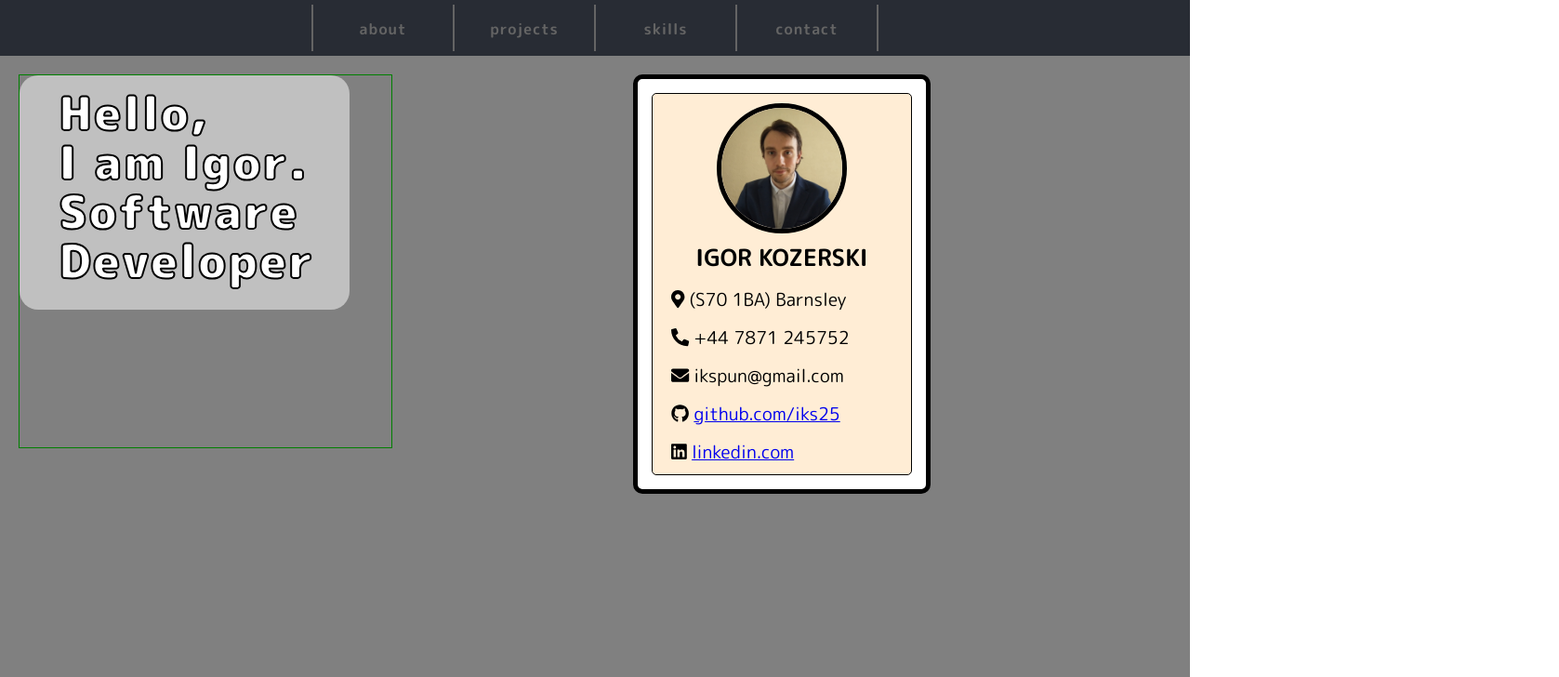
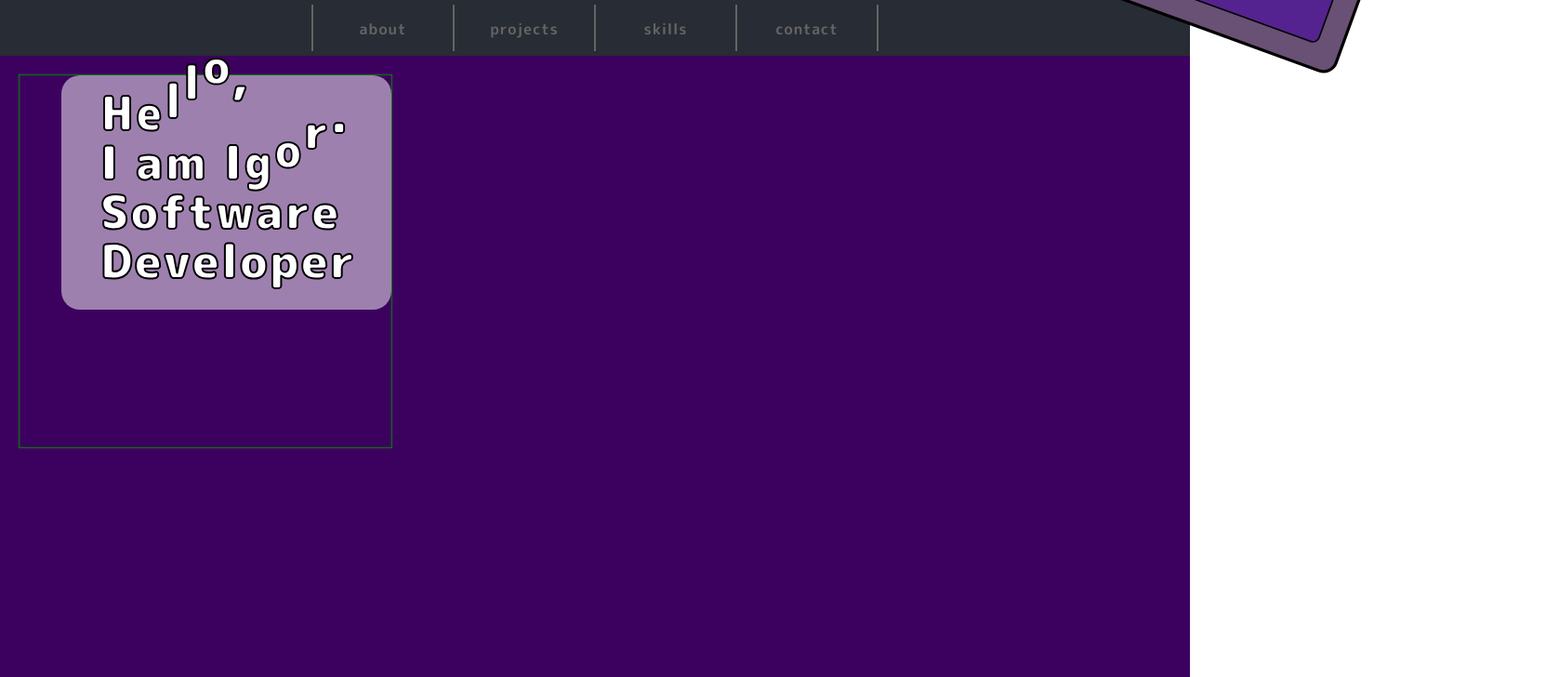
Before and after one commit to iks25/portfolio-website, a React (Create React App) app: page /about-me in a window 1280 px wide. Shown: the top 728 px of the page at 93% size, 1677 px wide, since content can reach past the window. Built offline with nearby package versions, Linux system fonts and the light colour scheme.

Commit message:
changing animation

```diff
--- a/src/App.js
+++ b/src/App.js
@@ -16,7 +16,7 @@ function App() {
   return (
     <div className="App">
       <NavBar lang={lang} />
-      <main style={{ backgroundColor: "grey" }}>
+      <main>
         <Switch>
           <Route path="/about-me" component={AboutMe} />
           <Route path="/skills" component={skills} />
--- a/src/components/BisnessCard/BisnessCard.js
+++ b/src/components/BisnessCard/BisnessCard.js
@@ -12,8 +12,10 @@ import { library } from "@fortawesome/fontawesome-svg-core";
 import myPicture from "./jasquere.png";
 import "./bisnessCard.css";
 
-import React from "react";
+import React, { useState } from "react";
 import { Link } from "react-router-dom";
+import { animated, useSpring, useTransition } from "react-spring";
+import { __SECRET_INTERNALS_DO_NOT_USE_OR_YOU_WILL_BE_FIRED } from "react-dom";
 
 const BisnessCard = (props) => {
   const phoneIcon = <FontAwesomeIcon icon={faPhoneAlt} />;
@@ -22,9 +24,24 @@ const BisnessCard = (props) => {
   const githubIcon = <FontAwesomeIcon icon={["fab", "github"]} />;
   const linkedinIcon = <FontAwesomeIcon icon={["fab", "linkedin"]} />;
 
+  const [loadinNumber, setLoadinNumber] = useState(0);
+
+  const enterSpringStyle = useSpring({
+    from: { transform: "scale(1.6) translate(400px, -400px) rotate(20deg)" },
+    to: [
+      { transform: "scale(0.9) translate(0, 0) rotate(20deg)" },
+      { transform: "scale(0.9) translate(0, 0) rotate(0)" },
+    ],
+    delay: 7000,
+  });
+
+  const getSpringStyle = () => {
+    if (loadinNumber == 0) return enterSpringStyle;
+  };
+
   return (
     <div className="bisnessCardContainer">
-      <div className="bisnessCardBorder">
+      <animated.div className="bisnessCardBorder" style={getSpringStyle()}>
         <div className="bisnessCard">
           <img src={myPicture} className="myPicture" alt="profilImage" />
           <div className="nameDiv">Igor Kozerski</div>
@@ -50,7 +67,7 @@ const BisnessCard = (props) => {
             </div>
           </div>
         </div>
-      </div>
+      </animated.div>
     </div>
   );
 };
--- a/src/components/BisnessCard/bisnessCard.css
+++ b/src/components/BisnessCard/bisnessCard.css
@@ -1,17 +1,31 @@
+:root {
+  --color1: rgb(23, 9, 36);
+  --color2: rgb(85, 35, 143);
+  --color3: rgb(104, 81, 117);
+  --color4: #9e80afff;
+}
+
 .bisnessCardContainer {
   font-size: 1.2em;
+  color: var(--color1);
+
+  font-weight: 600;
+}
+.bisnessCardContainer a {
+  color: var(--color1);
 }
 .bisnessCardBorder {
-  margin: 0 auto;
-  background-color: white;
+  margin: 0;
+  margin-left: 100px;
+  background-color: var(--color3);
   width: 280px;
   border-radius: 10px;
   padding: 15px;
-  border: 5px solid black;
+  border: 2px solid black;
 }
 .bisnessCard {
   margin: 0 auto;
-  background-color: rgb(255, 237, 213);
+  background-color: var(--color2);
 
   border-radius: 5px;
   padding: 10px 0;
@@ -20,7 +34,7 @@
 .myPicture {
   width: 130px;
   border-radius: 50%;
-  border: 5px solid black;
+  border: 5px solid var(--color4);
 }
 .nameDiv {
   text-transform: uppercase;
--- a/src/components/aboutMe/FancyLetter/FancyLetter.js
+++ b/src/components/aboutMe/FancyLetter/FancyLetter.js
@@ -4,8 +4,39 @@ import { useSpring, animated, interpolate, config } from "react-spring";
 import { withRouter } from "react-router-dom";
 import { version } from "react-dom";
 
-const FancyLetter = ({ letter = "", addClass = "" }) => {
+const FancyLetter = ({ letter = "", addClass = "", delay = 0 }) => {
   const [isHover, setIsHover] = useState(false);
+
+  const drawingAnimation = useSpring({
+    from: { transform: "translateY(-600px) scale(1, 1)" },
+    to: [
+      {
+        transform: "translateY(0) scale(0.9, 1.1)",
+        config: { duration: 1000 },
+      },
+      {
+        transform: "translateY(0) scale(1.2, 0.9)",
+        config: { duration: 100 },
+      },
+      {
+        transform: "translateY(-50px) scale(0.95, 1.05)",
+        config: { duration: 500 },
+      },
+      {
+        transform: "translateY(-50px) scale(1, 1)",
+        config: { duration: 100 },
+      },
+      {
+        transform: "translateY(0) scale(0.93, 1.03)",
+        config: { duration: 500 },
+      },
+      {
+        transform: "translateY(0) scale(1, 1)",
+        config: { duration: 500 },
+      },
+    ],
+    delay: delay,
+  });
 
   const transformSpring = useSpring({
     from: { transform: "scale(1, 1)", color: "white" },
@@ -27,7 +58,8 @@ const FancyLetter = ({ letter = "", addClass = "" }) => {
       onMouseOver={() => {
         setIsHover(true);
       }}
-      style={styleEfect()}
+      // style={styleEfect()}
+      style={drawingAnimation}
       onMouseLeave={() => {
         setTimeout(() => {
           if (isHover) {
@@ -43,10 +75,15 @@ const FancyLetter = ({ letter = "", addClass = "" }) => {
 
 export default FancyLetter;
 
-export function convertTextToLetters(text, addClass = "") {
+export function convertTextToLetters(text, deley = 0, addClass = "") {
   let arrayText = Array.from(text);
 
   return arrayText.map((letter, index) => (
-    <FancyLetter letter={letter} key={index} addClass={addClass} />
+    <FancyLetter
+      letter={letter}
+      key={index}
+      addClass={addClass}
+      delay={index * 200 + deley}
+    />
   ));
 }
--- a/src/components/aboutMe/TextBox.js
+++ b/src/components/aboutMe/TextBox.js
@@ -3,25 +3,14 @@ import { convertTextToLetters } from "./FancyLetter/FancyLetter";
 import { useSpring, animated, config } from "react-spring";
 
 const TextBox = () => {
-  const props = useSpring({
-    to: [
-      { marginTop: 0, marginLeft: 0 },
-      {
-        transform: "scale(1)",
-        config: { mass: 6, tension: 200 },
-      },
-    ],
-    from: { marginTop: -2500, marginLeft: 500, transform: "scale(0.3)" },
-    config: config.gentle,
-  });
   return (
     <div className="textBoxContainer">
-      <animated.div style={props} className="textBox">
-        {convertTextToLetters("Hello,")}
+      <animated.div className="textBox">
+        {convertTextToLetters("Hello,", 3000)}
         <br />
-        {convertTextToLetters("I am Igor.")}
+        {convertTextToLetters("I am Igor.", 2000)}
         <br />
-        {convertTextToLetters("Software")}
+        {convertTextToLetters("Software", 1000)}
         <br />
         {convertTextToLetters("Developer")}
       </animated.div>
--- a/src/components/aboutMe/aboutMe.css
+++ b/src/components/aboutMe/aboutMe.css
@@ -16,8 +16,14 @@
   border-radius: 20px;
 }
 .textBoxContainer {
-  text-align: left;
+  text-align: right;
   width: 400px;
   height: 400px;
   border: 1px solid green;
 }
+
+main {
+  background-color: rgb(60, 1, 94);
+
+  /* transform: translateY(-600px); */
+}
```
